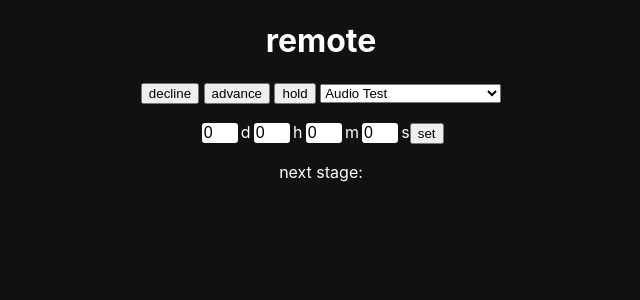
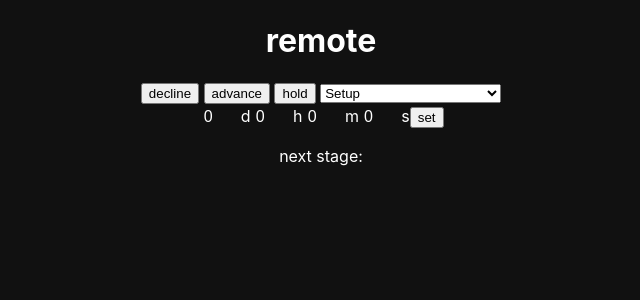
Before and after one commit to jwronline/dashboard, a Jekyll site: the page built from src/html/remote.html, in a window 1280 px wide. Shown: the top 300 px of the page, without its empty margins (319-959 px from the left). Built offline with Jekyll 4.4.1, drawn with Linux system fonts in a browser that asks for light colours.

Commit message:
make the remote time work

```diff
--- a/src/html/remote.html
+++ b/src/html/remote.html
@@ -22,8 +22,8 @@
 .inline-form input {
   font-size: 1em;
   width: 2em;
-  background-color: white;
-  color: black;
+  background-color: inherit;
+  color: inherit;
   border: none;
   border-radius: .2em;
   margin: .2em;
@@ -36,11 +36,12 @@
   <button onclick="javascript:window.opener.postMessage('step.advance();','*');updateText()">advance</button>
   <button onclick="javascript:window.opener.postMessage('timer.toggle();','*');updateText()">hold</button>
   <select onchange="javascript:window.opener.postMessage('step.set('+this.value+');','*');updateText()" id="list">
+    <option value="-1" selected>Setup</option>
     {% for i in site.data.steps %}
-      <option value="{{forloop.index0}}">{{i.name}}</option>
+    <option value="{{forloop.index0}}">{{i.name}}</option>
     {% endfor %}
   </select>
-  <p class="inline-form">
+  <form class="inline-form" action="javascript:window.opener.postMessage('timer.set('+this.d.value+','+this.h.value+','+this.m.value+','+this.s.value+')','*')">
     <input type="number" value="0" id="d">
     <span>d</span>
     <input type="number" value="0" id="h">
@@ -50,7 +51,7 @@
     <input type="number" value="0" id="s">
     <span>s</span>
     <button>set</button>
-  </p>
+  </form>
   <p>next stage: <span id="next"></span></p>
   <script>
   var next = document.getElementById('next');
```
